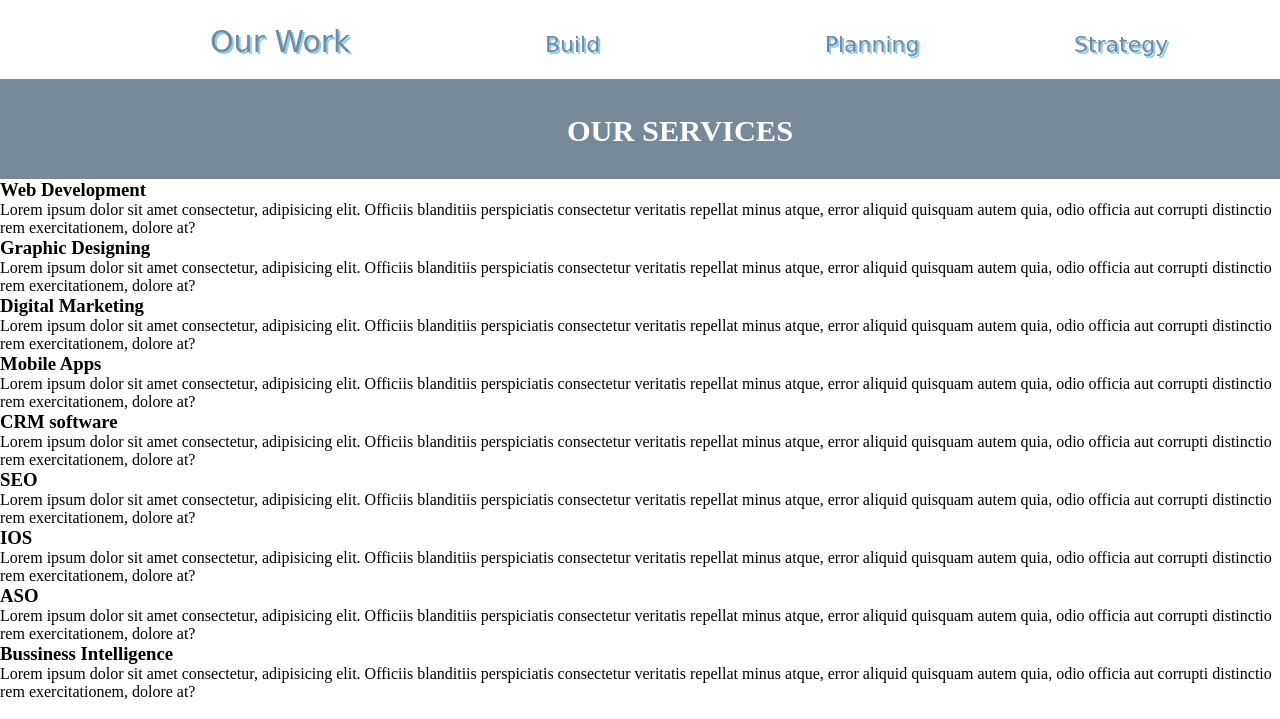
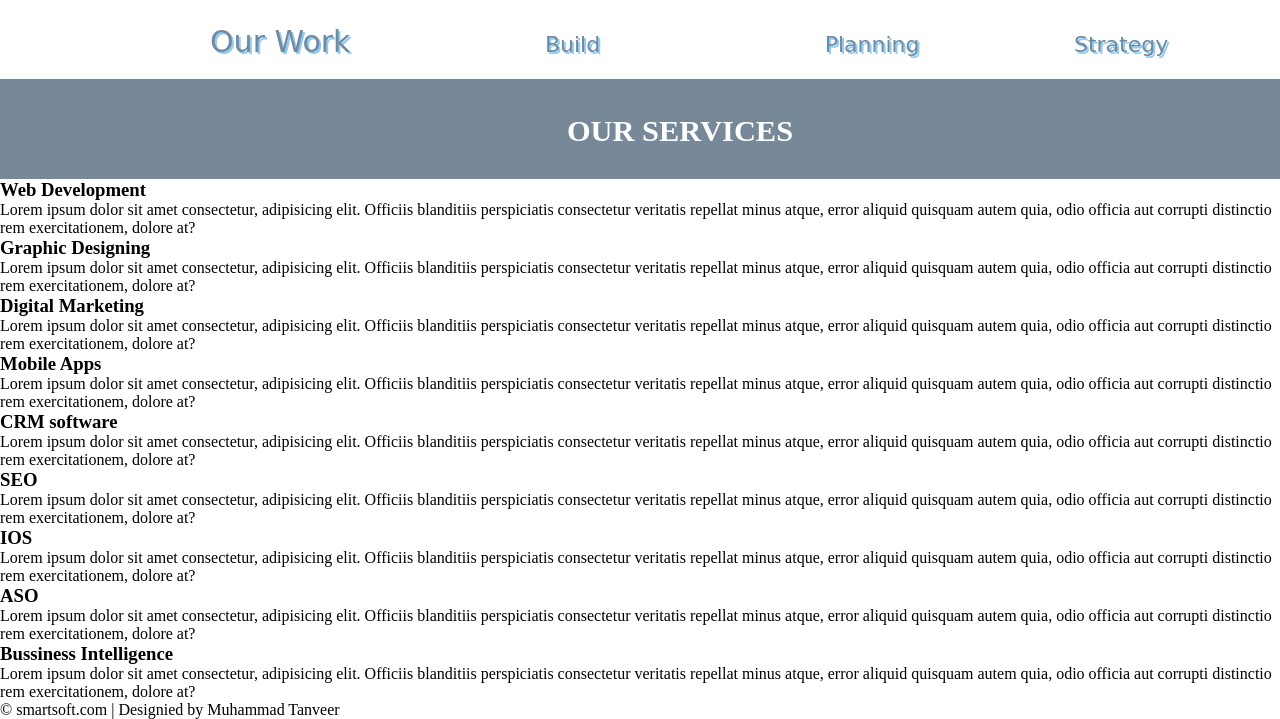
Before and after one commit to M-Tanveercs/Complete-software-hose-website--, a plain HTML site: page index.html in a window 1280 px wide. Shown: the part 1029-1748 px from the top of the page. Drawn offline with Linux system fonts and the light colour scheme; a web font is replaced by a local one.

Commit message:
add footer section

```diff
--- a/index.html
+++ b/index.html
@@ -155,5 +155,13 @@
 </section>
 </div>
 
+<div class="footer">
+
+    <div class="footer-bottom">
+      &copy; smartsoft.com | Designied by Muhammad Tanveer
+    </div>
+</div>
+</section>
+
 </body>
 </html>
```
